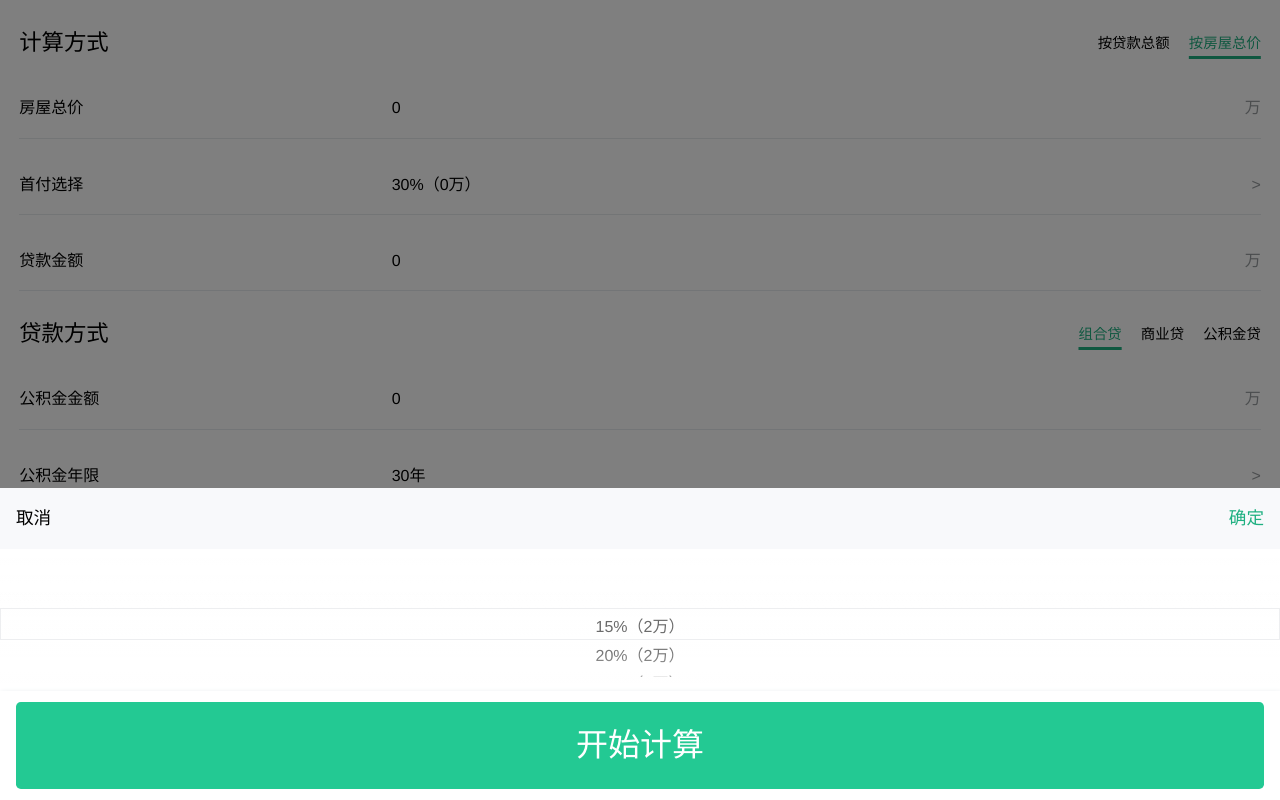
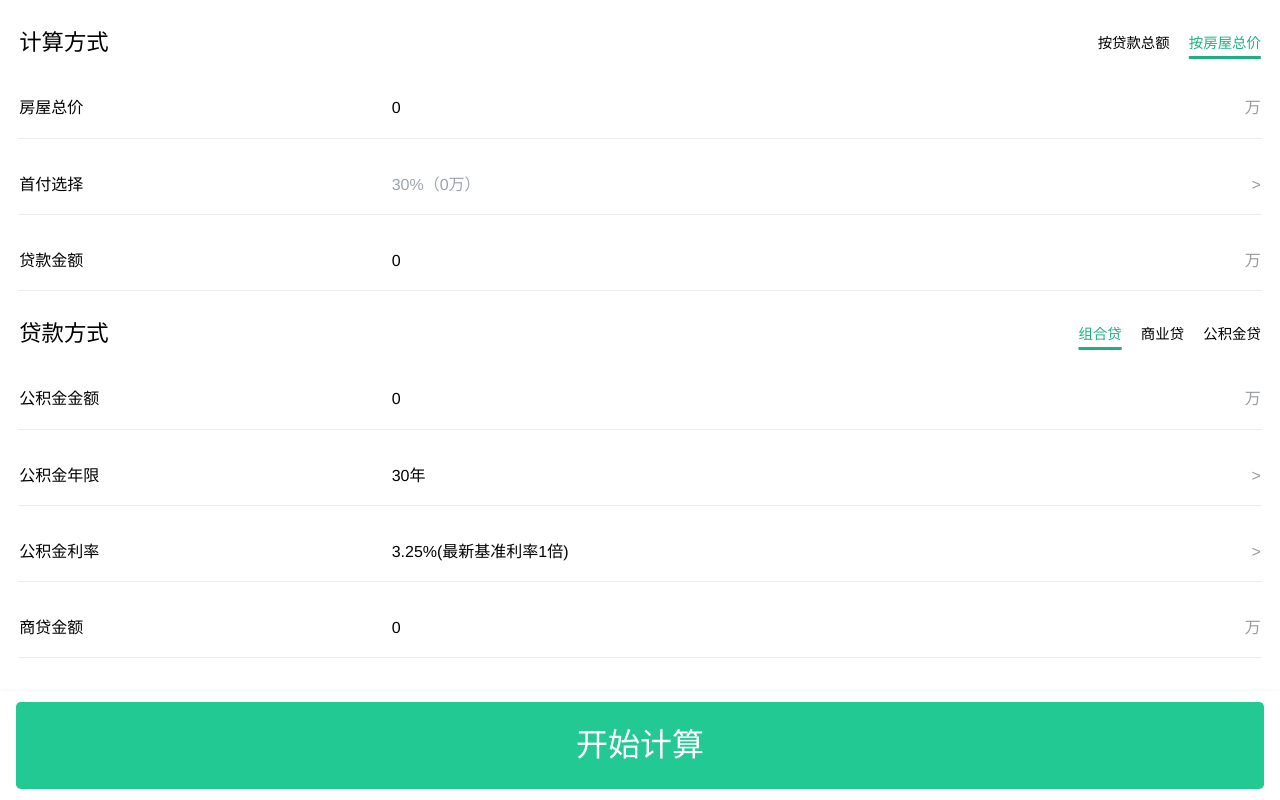
Before and after one commit to Greendayy/Mortgage-Calculator, a Next.js app: page / in a window 1280 px wide. Both pictures are taken after a click on the button "按房屋总价". Shown: the top 800 px of the page. Built offline with nearby package versions, Linux system fonts and the light colour scheme.

Commit message:
fix:picker

```diff
--- a/components/Picker.jsx
+++ b/components/Picker.jsx
@@ -1,26 +1,65 @@
 import React, { useState } from "react";
 import styles from "../styles/Picker.module.css";
 
-export default function Picker() {
+export default function Picker({ onClose, onSelect }) {
+  const [selectedValue, setSelectedValue] = useState("");
+
+  const handleSelect = (value) => {
+    setSelectedValue(value);
+  };
+
+  const handleConfirm = () => {
+    onSelect(selectedValue);
+    onClose();
+  };
+
+  const options = [
+    "15%（2万）",
+    "20%（2万）",
+    "25%（3万）",
+    "30%（4万）",
+    "35%（4万）",
+    "40%（5万）",
+    "45%（6万）",
+  ];
   return (
     <div className={styles.overlay}>
       <div className={styles.picker}>
         <header className={styles.head}>
-          <button className={styles.cancel}>取消</button>
-          <button className={styles.confirm}>确定</button>
+          <button className={styles.cancel} onClick={onClose}>
+            取消
+          </button>
+          <button className={styles.confirm} onClick={handleConfirm}>
+            确定
+          </button>
         </header>
-        <main className={styles.main}>
-          <ul className={styles.select}>
-            <li className={styles.option}>15%（2万）</li>
-            <li className={styles.option}>20%（2万）</li>
-            <li className={styles.option}>25%（3万）</li>
-            <li className={styles.option}>30%（4万）</li>
-            <li className={styles.option}>35%（4万）</li>
-            <li className={styles.option}>40%（5万）</li>
-            <li className={styles.option}>45%（6万）</li>
-          </ul>
-          <div className={styles.selectBox}></div>
-        </main>
+        <div className={styles.wrapper}>
+          <main className={styles.main}>
+            <ul className={styles.select}>
+              {options.map((optionValue) => (
+                <li
+                  key={optionValue}
+                  className={`${styles.option} ${
+                    optionValue === selectedValue ? styles.selected : ""
+                  }`}
+                  onClick={() => handleSelect(optionValue)}
+                >
+                  {optionValue}
+                </li>
+              ))}
+            </ul>
+          </main>
+          <div
+            className={`${styles.selectBox} ${
+              selectedValue ? styles.selected : ""
+            }`}
+          >
+            {" "}
+            {selectedValue && (
+              <span className={styles.selectedValue}>{selectedValue}</span>
+            )}
+          </div>
+        </div>
       </div>
     </div>
   );
--- a/package.json
+++ b/package.json
@@ -19,6 +19,7 @@
     "next": "13.1.6",
     "react": "18.2.0",
     "react-dom": "18.2.0",
+    "react-scroll-picker": "^0.1.0",
     "typescript": "4.9.5"
   },
   "devDependencies": {
--- a/pages/index.tsx
+++ b/pages/index.tsx
@@ -32,10 +32,17 @@ export default function Home() {
   const openCard = () => setShowCard(true);
 
   //picker
-  // const [showPicker, setShowPicker] = useState(true);
+  const [showPicker, setShowPicker] = useState(false);
 
-  // const openPicker = () => setShowPicker(true);
-  // const closePicker = () => setShowPicker(false);
+  const openPicker = () => setShowPicker(true);
+  const closePicker = () => setShowPicker(false);
+  //picker select
+  const [selectedValue, setSelectedValue] = useState("");
+
+  const handleSelectValue = (value) => {
+    setSelectedValue(value);
+  };
+
   return (
     <div>
       <Head>
@@ -146,16 +153,26 @@ export default function Home() {
             <div className={styles.input}>
               <input
                 className={styles.input}
-                type="num"
+                type="text"
                 name="sfxz"
                 id="sfxz"
                 defaultValue="30%（0万）"
                 placeholder="30%（0万）"
+                onClick={openPicker}
+                value={selectedValue}
               />
               <span className={styles.unit}>{">"}</span>
             </div>
           </div>
-          <Picker />
+          {showPicker && (
+            <Picker
+              onClose={closePicker}
+              onSelect={(value) => {
+                setSelectedValue(value);
+                setShowPicker(false);
+              }}
+            />
+          )}
           <hr className={styles.hr} />
 
           <div className={styles.form}>
--- a/styles/Home.module.css
+++ b/styles/Home.module.css
@@ -1,5 +1,5 @@
 .main{
-  height:·100vh;
+  height:100vh;
   width: 100%;
   padding-bottom: 10rem;
   padding-left: 1.2rem;
--- a/styles/Picker.module.css
+++ b/styles/Picker.module.css
@@ -11,12 +11,24 @@
     z-index: 8;
   }
   .picker {
-    position: absolute;
-    bottom: 5.5rem;
+    position: fixed;
+    bottom: 4rem;
     background-color: #fff;
     margin: 1rem;
     width: 100%;
     height: 13rem;
+    transition: transform 0.3s ease-out;
+  }
+  .selectedValue {
+    color: white;
+    font-size: 14px;
+    font-weight: bold;
+    margin-top: -16px;
+  }
+  .picker.open {
+    position: fixed;
+    bottom: 4rem;
+    transform: translateY(-100%); /* 将transform属性设为负数，让其从底部升起 */
   }
   .head{
     display: grid;
@@ -41,6 +53,9 @@
     font-size: 1rem;
     text-align: center;
   } */
+  .wrapper {
+    position: relative;
+  }
   .main::-webkit-scrollbar {
     /*隐藏滚轮*/
     display: none;
@@ -57,8 +72,8 @@
   .main::before {
     content: "";
     position: absolute;
-    top: 3.8rem;
-    bottom: 20%;
+    top: 0;
+    bottom: 50%;
     left: 0;
     right: 0;
     background: linear-gradient(to bottom, rgba(255, 255, 255, 0.8) 0%, rgba(255, 255, 255, 0) 100%);
@@ -81,7 +96,7 @@
       height: 2rem; /* 自定义选框高度 */
       border: 1px solid #edeef0; /* 自定义选框外边框样式 */
       box-sizing: border-box; /* 确保选框大小包含边框 */
-      position: fixed; /* 确保自定义指示器相对选框定位 */
-      bottom:9rem;
+      position: absolute; /* 确保自定义指示器相对选框定位 */
+      bottom:3rem;
       z-index: 11; /* 确保选框在覆盖层上方 */
   }
```
Also changed, not shown: 1 other file (tests, documents, lock files or other folders).
